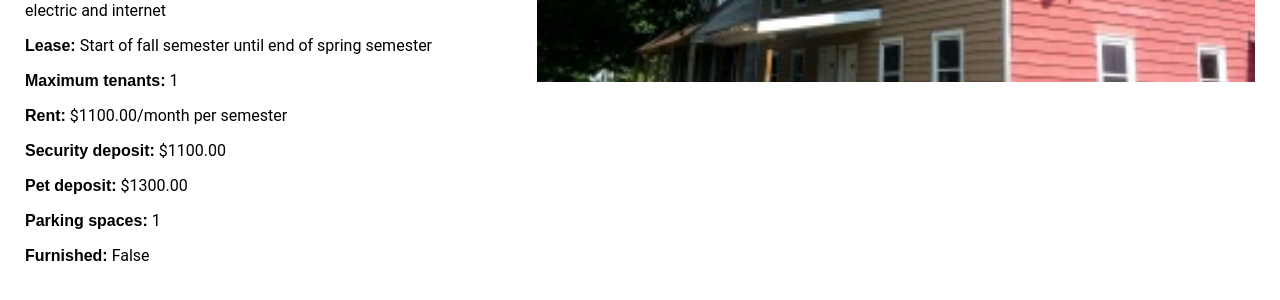
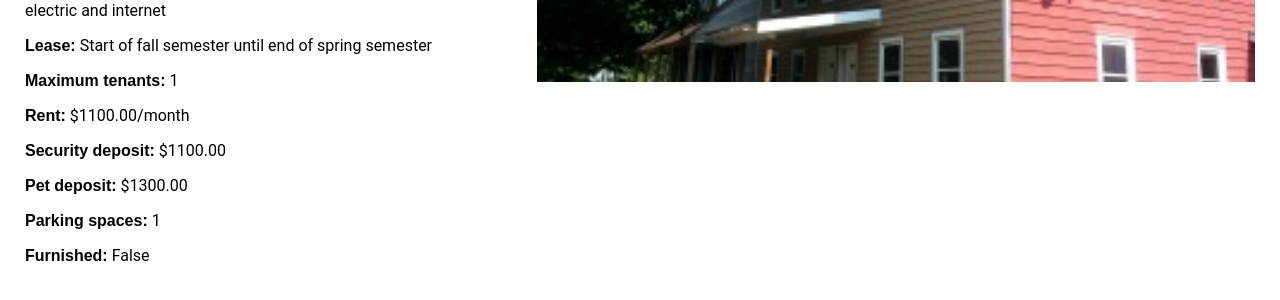
Before and after one commit to cssidy/psh, a Jekyll site: the page built from _apartments/103B.md, in a window 1280 px wide. Shown: the part 271-571 px from the top of the page. Built offline with Jekyll 4.4.1, drawn with Linux system fonts in a browser that asks for light colours.

Commit message:
remove per semester language

```diff
--- a/_layouts/apartment.html
+++ b/_layouts/apartment.html
@@ -12,7 +12,7 @@ layout: inner
 
         <p><span class="heavy-font">Lease:</span> Start of fall semester until end of spring semester</p>
         <p><span class="heavy-font">Maximum tenants:</span>  {{ page.max_tenants }}</p>
-        <p><span class="heavy-font">Rent:</span>  {{ page.rent }} per semester</p>
+        <p><span class="heavy-font">Rent:</span>  {{ page.rent }}</p>
         <p><span class="heavy-font">Security deposit:</span>  {{ page.security_deposit }}</p>
         <p><span class="heavy-font">Pet deposit:</span>  {{ page.security_deposit_pets }}</p>
         <p><span class="heavy-font">Parking spaces:</span>  {{ page.parking_spaces }}</p>
```
